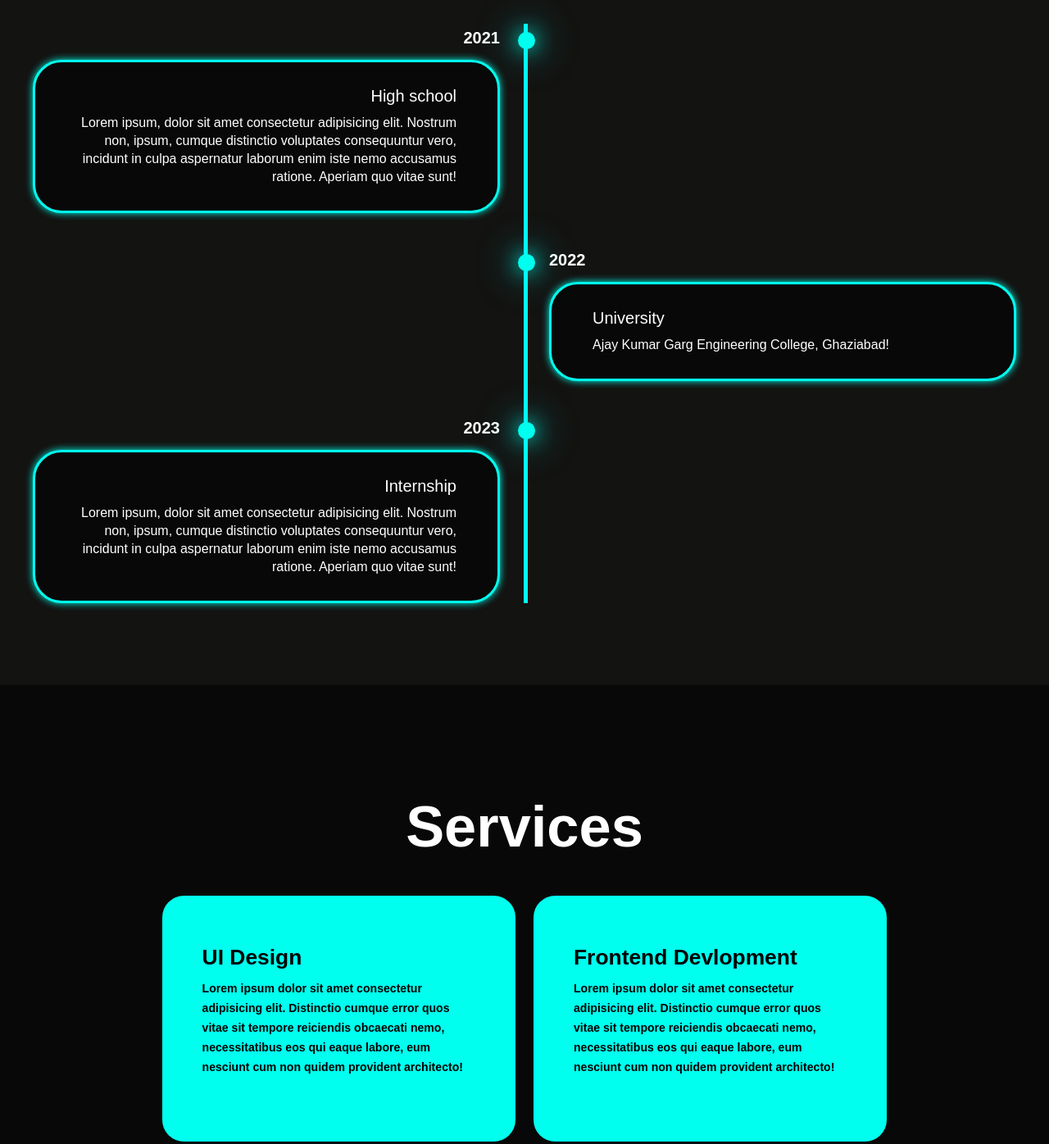
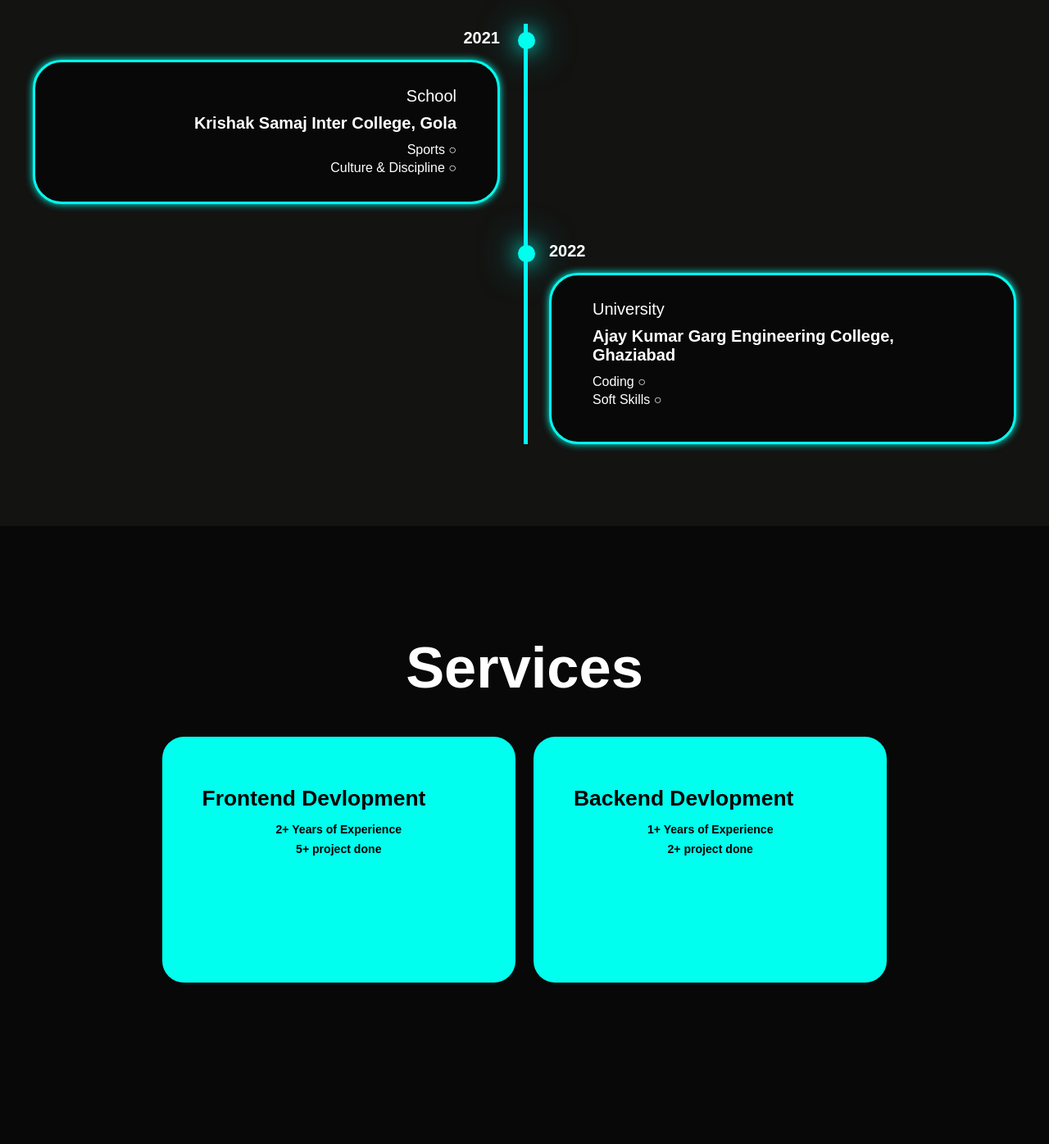
Before and after one commit to abhishekkumar9988/portfolio, a plain HTML site: page index.html in a window 1280 px wide. Shown: the part 1040-2436 px from the top of the page at 82% size. Drawn offline with nearby package versions, Linux system fonts and the light colour scheme.

Commit message:
Update index.html

```diff
--- a/index.html
+++ b/index.html
@@ -27,7 +27,7 @@
         <div class="home-content">
             <h1>Hi, It's <span>Abhishek</span></h1>
             <h3 class="text-animation"> I'm a <span></span></h3>
-            <p>Experienced frontend developer with making visually and user friendly website!</p>
+            <p>I'm a Web Designer. Expertise is to create and Website Design, Frontend Design, and many more.... </p>
 
             <div class="social-icon">
                 <a href="#"><i class='bx bxl-linkedin'></i></a>
@@ -54,8 +54,10 @@
                 <div class="timeline-dot"></div>
                 <div class="timeline-date">2021</div>
                 <div class="timeline-content">
-                    <h3>High school</h3>
-                    <p>Lorem ipsum, dolor sit amet consectetur adipisicing elit. Nostrum non, ipsum, cumque distinctio voluptates consequuntur vero, incidunt in culpa aspernatur laborum enim iste nemo accusamus ratione. Aperiam quo vitae sunt!</p>
+                    <h3>School</h3>
+                    <h3><b>Krishak Samaj Inter College, Gola</b></h3>
+                    <p>Sports &#9675;</p>
+                    <p>Culture & Discipline &#x25CB;</p>
                 </div>
             </div>
 
@@ -64,18 +66,12 @@
                 <div class="timeline-date">2022</div>
                 <div class="timeline-content">
                     <h3>University</h3>
-                    <p>Ajay Kumar Garg Engineering College, Ghaziabad!</p>
+                    <h3><b>Ajay Kumar Garg Engineering College, Ghaziabad</b><h3>
+                    <p>Coding &#9675;</p>
+                    <p>Soft Skills &#x25CB;</p>
                 </div>
             </div>
 
-            <div class="timeline-item ">
-                <div class="timeline-dot"></div>
-                <div class="timeline-date">2023</div>
-                <div class="timeline-content">
-                    <h3>Internship</h3>
-                    <p>Lorem ipsum, dolor sit amet consectetur adipisicing elit. Nostrum non, ipsum, cumque distinctio voluptates consequuntur vero, incidunt in culpa aspernatur laborum enim iste nemo accusamus ratione. Aperiam quo vitae sunt!</p>
-                </div>
-            </div>
 
         </div>
 
@@ -86,33 +82,24 @@
         <h2 class="heading">Services</h2>
 
         <div class="services-container">
-            <div class="service-box">
-                <div class="service-info">
-                    <h4>UI Design</h4>
-                    <p>Lorem ipsum dolor sit amet consectetur adipisicing elit. Distinctio cumque error quos vitae sit tempore reiciendis obcaecati nemo, necessitatibus eos qui eaque labore, eum nesciunt cum non quidem provident architecto!</p>
-                </div>
-            </div>
 
             <div class="service-box">
                 <div class="service-info">
                     <h4>Frontend Devlopment</h4>
-                    <p>Lorem ipsum dolor sit amet consectetur adipisicing elit. Distinctio cumque error quos vitae sit tempore reiciendis obcaecati nemo, necessitatibus eos qui eaque labore, eum nesciunt cum non quidem provident architecto!</p>
+                    <p>2+ Years of Experience</p>
+                    <p>5+ project done</p>
                 </div>
             </div>
 
             <div class="service-box">
                 <div class="service-info">
                     <h4>Backend Devlopment</h4>
-                    <p>Lorem ipsum dolor sit amet consectetur adipisicing elit. Distinctio cumque error quos vitae sit tempore reiciendis obcaecati nemo, necessitatibus eos qui eaque labore, eum nesciunt cum non quidem provident architecto!</p>
+                    <p>1+ Years of Experience</p>
+                    <p>2+ project done</p>
                 </div>
             </div>
 
-            <div class="service-box">
-                <div class="service-info">
-                    <h4>Testing</h4>
-                    <p>Lorem ipsum dolor sit amet consectetur adipisicing elit. Distinctio cumque error quos vitae sit tempore reiciendis obcaecati nemo, necessitatibus eos qui eaque labore, eum nesciunt cum non quidem provident architecto!</p>
-                </div>
-            </div>
+
         </div>
     </section>
 
```
